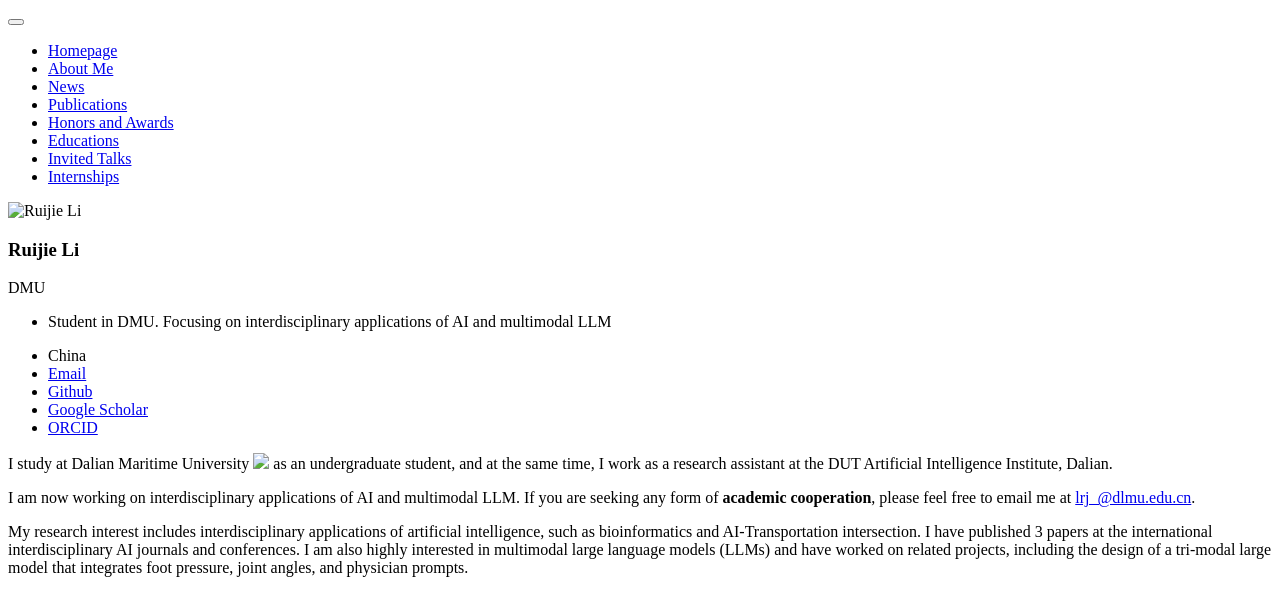
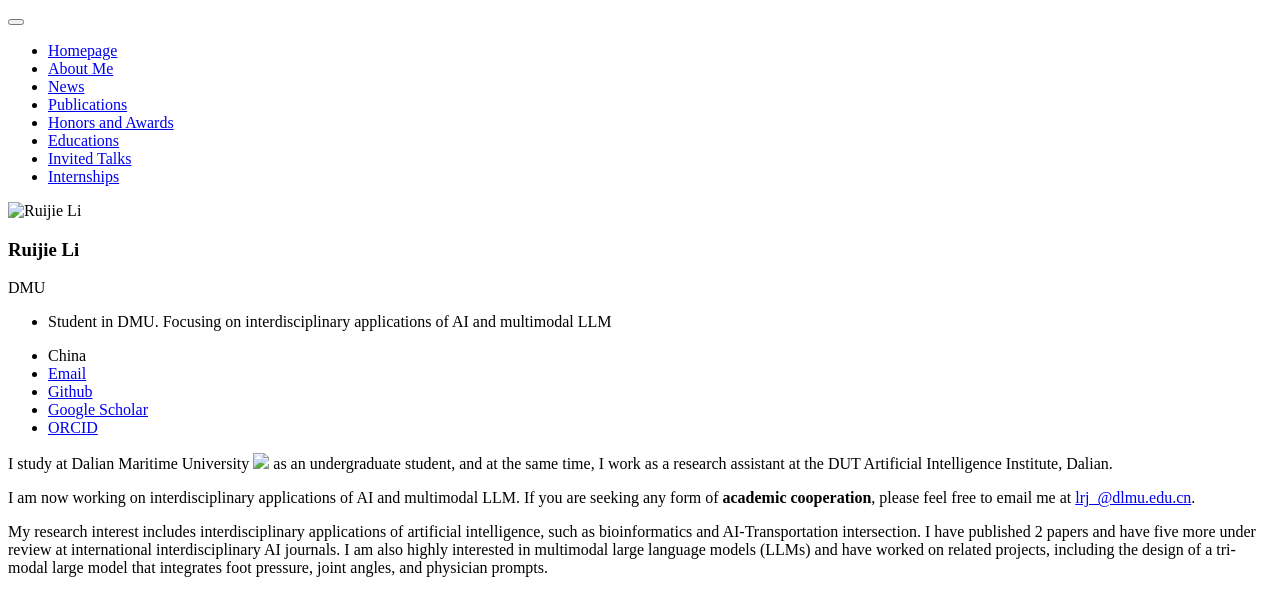
Before and after one commit to ReyJerry/ReyJerry.github.io, a Jekyll site: the page built from _pages/includes/intro.md, in a window 1280 px wide. Shown: the top 616 px of the page. Built offline with Jekyll 4.4.1, drawn with Linux system fonts in a browser that asks for light colours; our own code applies the rules of GitHub Pages for plain Markdown files.

Commit message:
intro.md

```diff
--- a/_pages/includes/intro.md
+++ b/_pages/includes/intro.md
@@ -2,4 +2,4 @@ I study at Dalian Maritime University <img src='./images/dmu.png' style='width:
 
 I am now working on interdisciplinary applications of AI and multimodal LLM. If you are seeking any form of **academic cooperation**, please feel free to email me at [lrj_@dlmu.edu.cn](mailto:lrj_@dlmu.edu.cn).
 
-My research interest includes interdisciplinary applications of artificial intelligence, such as bioinformatics and AI-Transportation intersection. I have published 3 papers <a href='https://scholar.google.com/citations?hl=zh-CN&user=oF2yD8AAAAAJ'></a> at the international interdisciplinary AI journals and conferences. I am also highly interested in multimodal large language models (LLMs) and have worked on related projects, including the design of a tri-modal large model that integrates foot pressure, joint angles, and physician prompts.
+My research interest includes interdisciplinary applications of artificial intelligence, such as bioinformatics and AI-Transportation intersection. I have published 2 papers <a href='https://scholar.google.com/citations?hl=zh-CN&user=oF2yD8AAAAAJ'></a> and have five more under review at international interdisciplinary AI journals. I am also highly interested in multimodal large language models (LLMs) and have worked on related projects, including the design of a tri-modal large model that integrates foot pressure, joint angles, and physician prompts.
```
